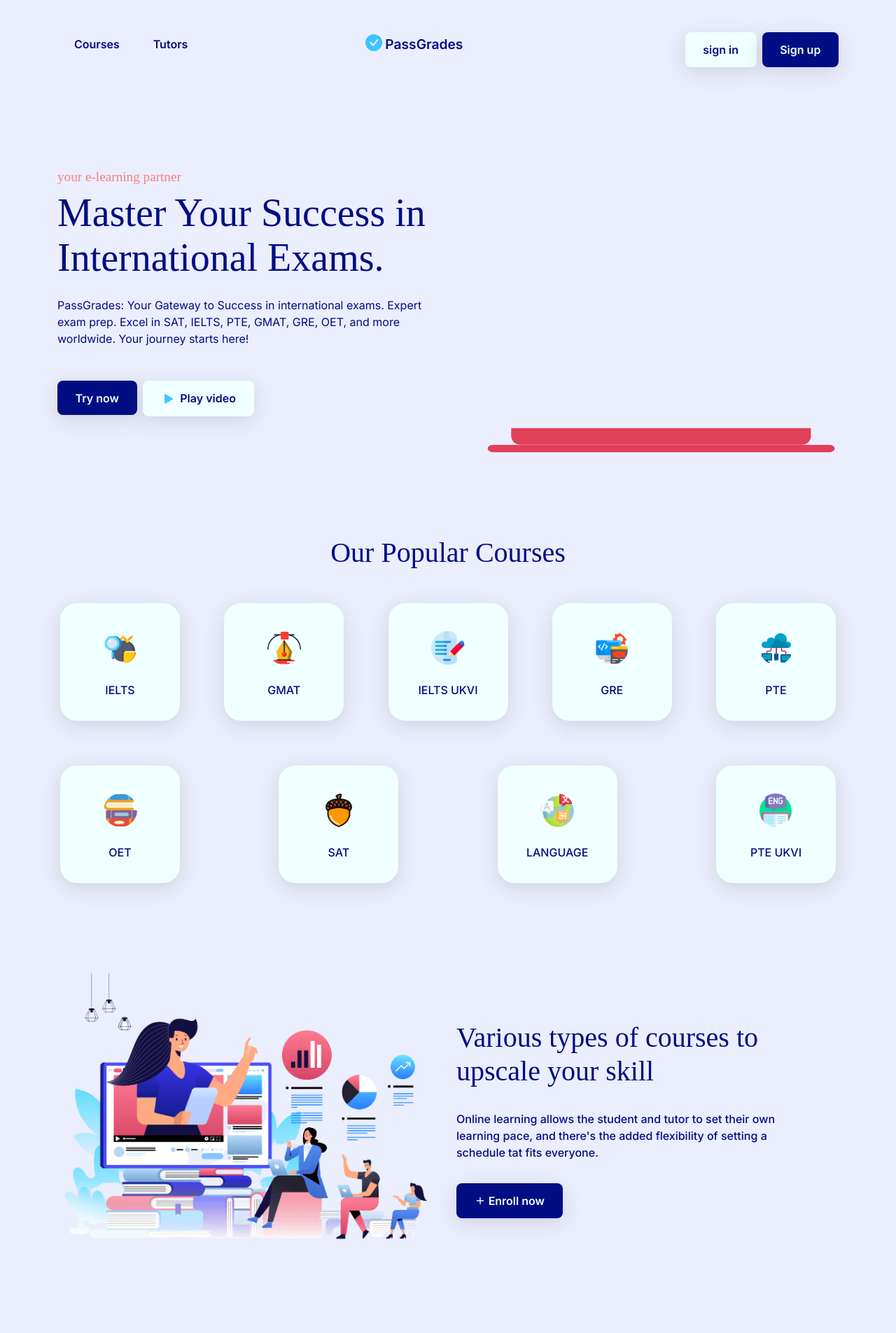
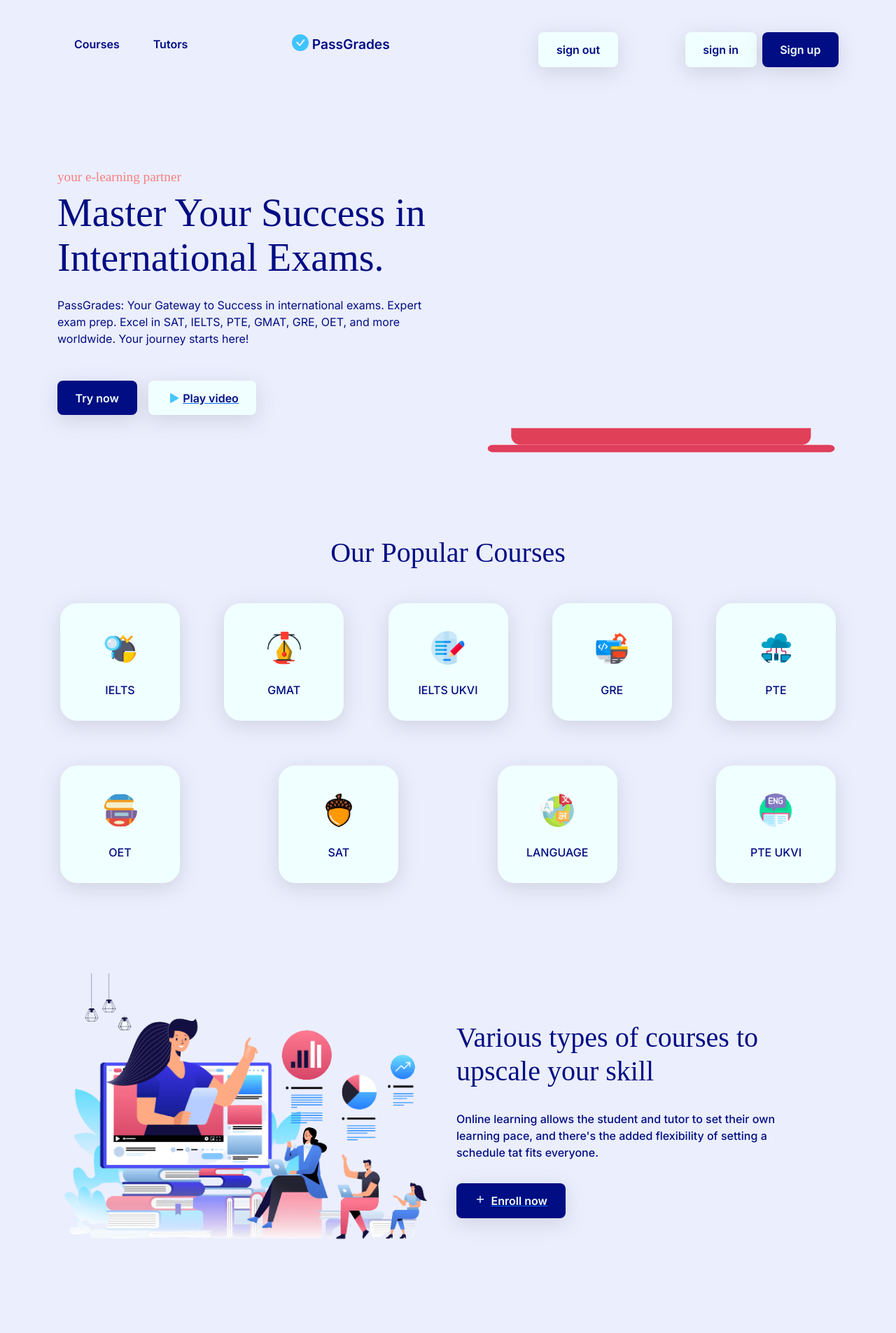
Before and after one commit to Fareed0001/passgrades-student, a Next.js app: page / in a window 1280 px wide. Shown: the top 1905 px of the page at 70% size. Built offline with nearby package versions, Linux system fonts and the light colour scheme.

Commit message:
signin and signout

```diff
--- a/src/pages/index.jsx
+++ b/src/pages/index.jsx
@@ -46,6 +46,14 @@ export default function Home() {
                             Tutors
                           </a>
                         </span>
+                        {/* <span>
+                        <a
+                          className="nav-0-link nav-1-link2"
+                          href="#testimonies"
+                        >
+                          Comments
+                        </a>
+                      </span> */}
                       </p>
                     </div>
                     <div className="nav-div-1">
@@ -56,7 +64,13 @@ export default function Home() {
                       </p>
                     </div>
                     <section className="nav-div-2">
-                      <Link href="/auth/Signin">
+                      <button
+                        type="button"
+                        className="nav-button nav-sign-in"
+                        onClick={() => signOut()}
+                      >
+                        sign out
+                      </button>
                       <button
                         type="button"
                         className="nav-button nav-sign-in"
@@ -64,8 +78,7 @@ export default function Home() {
                       >
                         sign in
                       </button>
-                      </Link>
-                      <Link href="/auth/Signup">
+                      <Link href="/auth/signup">
                         <button
                           type="button"
                           className="nav-button nav-sign-up"
@@ -102,19 +115,19 @@ export default function Home() {
                     and more worldwide. Your journey starts here!
                   </p>
 
-                  <section className="">
-                    <Link href="/auth/Signup" className="signup-link">
+                  <section className="flex gap-x-2">
+                    <Link href="Signup">
                       <button
                         type="button"
-                        className="nav-button try-now-button "
+                        className="nav-button try-now-button text-"
                       >
                         Try now
                       </button>
                     </Link>
-                    <Link href="/auth/Signup" className="signup-link">
+                    <Link href="Signup">
                       <button
                         type="button"
-                        className="nav-button play-video-button "
+                        className="nav-button play-video-button flex "
                       >
                         <BsFillPlayFill className="h-6 w-6 animate-pulse play-video-icon" />{" "}
                         Play video
@@ -716,10 +729,10 @@ export default function Home() {
                     own learning pace, and there's the added flexibility of
                     setting a schedule tat fits everyone.
                   </p>
-                  <Link href="/auth/Signup" className="signup-link">
+                  <Link href="/Signup">
                     <button
                       type="button"
-                      className="nav-button try-now-button"
+                      className="nav-button try-now-button flex items-center justify-center gap-x-2"
                     >
                       <IoMdAdd className="mr-3 third-div-icon" />
                       <span> Enroll now</span>
@@ -743,7 +756,7 @@ export default function Home() {
                       <img
                         src="images\landing-page-images\design-instructor.jpg"
                         className="forth-div-card-img card-img-top"
-                        alt="tutor-image"
+                        alt="..."
                       />
                       <div className="forth-div-card-body">
                         <p className="forth-div-card-header">
@@ -763,7 +776,7 @@ export default function Home() {
                       <img
                         src="images\landing-page-images\developer-instructor.jpg"
                         className="forth-div-card-img card-img-top"
-                        alt="tutor-image"
+                        alt="..."
                       />
                       <div className="forth-div-card-body">
                         <p className="forth-div-card-header">
@@ -803,7 +816,7 @@ export default function Home() {
                       <img
                         src="images\landing-page-images\business-instructure.jpg"
                         className="forth-div-card-img card-img-top"
-                        alt="tutor-image"
+                        alt="..."
                       />
                       <div className="forth-div-card-body">
                         <p className="forth-div-card-header">
@@ -842,10 +855,10 @@ export default function Home() {
                     own learning pace, and there's the added flexibility of
                     setting a schedule tat fits everyone.
                   </p>
-                  <Link href="/auth/Signup" className="signup-link">
+                  <Link href="/Signup">
                     <button
                       type="button"
-                      className="nav-button try-now-button"
+                      className="nav-button try-now-button flex items-center justify-center"
                     >
                       <IoMdAdd className="mr-3  third-div-icon" />
                       <span> Enroll now</span>
@@ -856,14 +869,167 @@ export default function Home() {
             </div>
             {/* <!-- FIFTH DIV END  -->
 
+    <!-- SIXTH DIV START  --> */}
+            {/* <div className="sixth-div container" id="testimonies">
+            <p className="section-header sixth-div-header">
+              What <span className="sixth-div-header-span">People</span> Say
+            </p> */}
+
+            {/* <!-- carousel  --> */}
+            {/* <section className="services">
+              <div className="circle--slider">
+                <div className="rotate--circle">
+                  <ul className="circle--rotate" id="circle--rotate">
+                    <li className="block">
+                      <div className="sixth-div-img-div">
+                        <img
+                          className="six-div-img"
+                          src="images\landing-page-images\face0.jpg"
+                          alt=""
+                        />
+                        <span></span>
+                      </div>
+                    </li>
+                    <li className="block">
+                      <div className="sixth-div-img-div">
+                        <img
+                          className="six-div-img"
+                          src="images\landing-page-images\face1.jpg"
+                          alt=""
+                        />
+                        <span></span>
+                      </div>
+                    </li>
+                    <li className="block">
+                      <div className="sixth-div-img-div">
+                        <img
+                          className="six-div-img"
+                          src="images\landing-page-images\face2.jpg"
+                          alt=""
+                        />
+                        <span></span>
+                      </div>
+                    </li>
+                    <li className="block">
+                      <div className="sixth-div-img-div">
+                        <img
+                          className="six-div-img"
+                          src="images\landing-page-images\face3.jpg"
+                          alt=""
+                        />
+                        <span></span>
+                      </div>
+                    </li>
+                    <li className="block">
+                      <div className="sixth-div-img-div">
+                        <img
+                          className="six-div-img"
+                          src="images\landing-page-images\face4.jpg"
+                          alt=""
+                        />
+                        <span></span>
+                      </div>
+                    </li>
+                  </ul>
+                  <div className="animate-wrapper">
+                    <div className="animate">
+                      <div className="animate-img">
+                        <div className="animate-img__in">
+                          <div className="animate-more">
+                            <div className="animate-title">
+                              <p className="carousel-text">
+                                This is the best place I have gotten an online
+                                education from
+                              </p>
+                            </div>
+                          </div>
+                        </div>
+                      </div>
+                    </div>
+                    <div className="animate">
+                      <div className="animate-img">
+                        <div
+                          className="animate-img__in"
+                          data-image="&amp;auto=format&amp;fit=crop&amp;w=634&amp;q=80"
+                        >
+                          <div className="animate-more">
+                            <div className="animate-title">
+                              <p className="carousel-text">
+                                This web portal is too soft for real. The web
+                                developer should be paid more
+                              </p>
+                            </div>
+                          </div>
+                        </div>
+                      </div>
+                    </div>
+                    <div className="animate">
+                      <div className="animate-img">
+                        <div
+                          className="animate-img__in"
+                          data-image="&amp;auto=format&amp;fit=crop&amp;w=614&amp;q=80"
+                        >
+                          <div className="animate-more">
+                            <div className="animate-title">
+                              <p className="carousel-text">
+                                At this point, I believe Fareed is not only
+                                good. He is the best
+                              </p>
+                            </div>
+                          </div>
+                        </div>
+                      </div>
+                    </div>
+                    <div className="animate">
+                      <div className="animate-img">
+                        <div
+                          className="animate-img__in"
+                          data-image="&amp;auto=format&amp;fit=crop&amp;w=1350&amp;q=80"
+                        >
+                          <div className="animate-more">
+                            <div className="animate-title">
+                              <p className="carousel-text">
+                                In need of quality education to study abroad.
+                                Use this web portal
+                              </p>
+                            </div>
+                          </div>
+                        </div>
+                      </div>
+                    </div>
+                    <div className="animate">
+                      <div className="animate-img">
+                        <div
+                          className="animate-img__in"
+                          data-image="&amp;auto=format&amp;fit=crop&amp;w=634&amp;q=80"
+                        >
+                          <div className="animate-more">
+                            <div className="animate-title">
+                              <p className="carousel-text">
+                                Finally, a good place to gain international
+                                level standard knowledge
+                              </p>
+                            </div>
+                          </div>
+                        </div>
+                      </div>
+                    </div>
+                  </div>
+                </div>
+              </div>
+            </section>
+          </div> */}
+            {/* <!-- carousel  -->
+    <!-- SIXTH DIV END  -->
+
     <!-- SEVENTH DIV START  --> */}
             <div className="seventh-div container">
               <div className="seventh-div-header-div">
                 <p className="seventh-div-header">
                   Register today and get credible information, latest news,
                   courses, resources and alot more what
-                  <span className="seventh-div-span"><BsFillCheckCircleFill className="seventh-check-icon" />
-                    PassGrades has to offer.</span>
+                  <BsFillCheckCircleFill className="seventh-check-icon" />
+                  PassGrades has to offer.
                 </p>
               </div>
               <div className="row">
@@ -875,7 +1041,7 @@ export default function Home() {
                   />
                 </div>
                 <div className="seventh-div-col1 col-md">
-                  <Link href="/auth/Signup" className="signup-link">
+                  <Link href="/Signup">
                     <button
                       type="button"
                       className="nav-button seventh-div-button"
```
Lines whose indentation alone changed are shown as unchanged.
